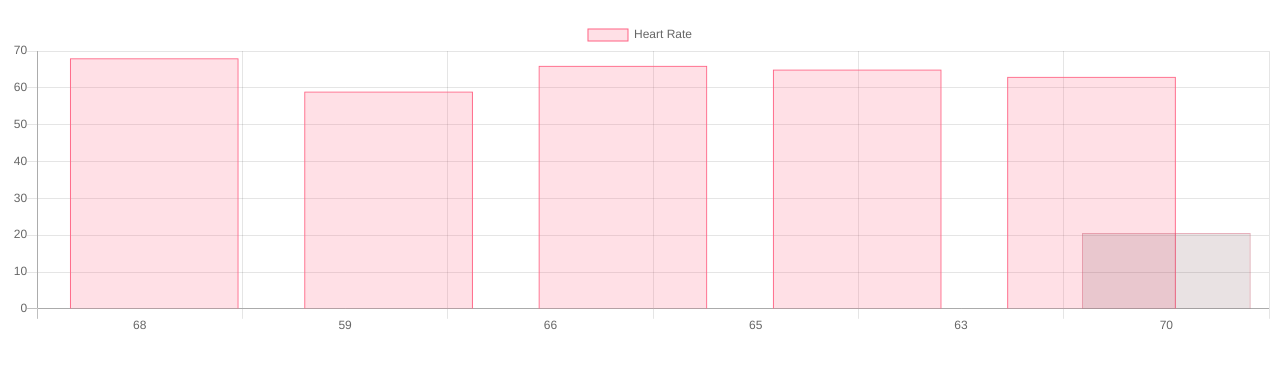
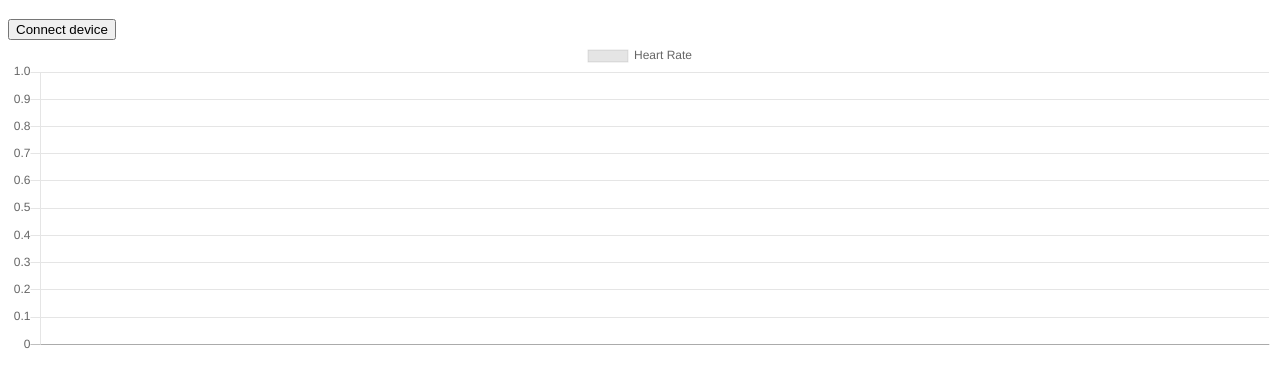
Before and after one commit to fedekau/web-bluetooth-demo, a website: page public/demos/heart-rate-monitor/index.html in a window 1280 px wide. Shown: the part 61-448 px from the top of the page. Drawn offline with nearby package versions, Linux system fonts and the light colour scheme.

Commit message:
Add connect button

```diff
--- a/public/demos/heart-rate-monitor/index.html
+++ b/public/demos/heart-rate-monitor/index.html
@@ -15,20 +15,26 @@
   <div class="container">
       <h1>Heart Rate Monitor Demo</h1>
 
+      <input id="connect-button" type="button" value="Connect device">
+
       <div class="chart-container" style="position: relative; height:40vh; width:100%">
         <canvas id='heart-rate' width="150px" height="150px"></canvas>
       </div>
   </div>
 
   <script type="module">
-    import App from './heart-rate-monitor.js';
+    import HeartRateMonitor from './heart-rate-monitor.js';
 
     const heartRateCanvas = document.getElementById('heart-rate');
     const context = heartRateCanvas.getContext('2d');
 
-    const app = new App(context);
+    const connectButton = document.getElementById('connect-button');
 
-    app.start();
+    const app = new HeartRateMonitor(context);
+
+    connectButton.addEventListener('click', () => {
+      app.start();
+    });
   </script>
 </body>
 </html>
```
Also changed, not shown: public/index.html (+1 -1 lines), 1 other file.
